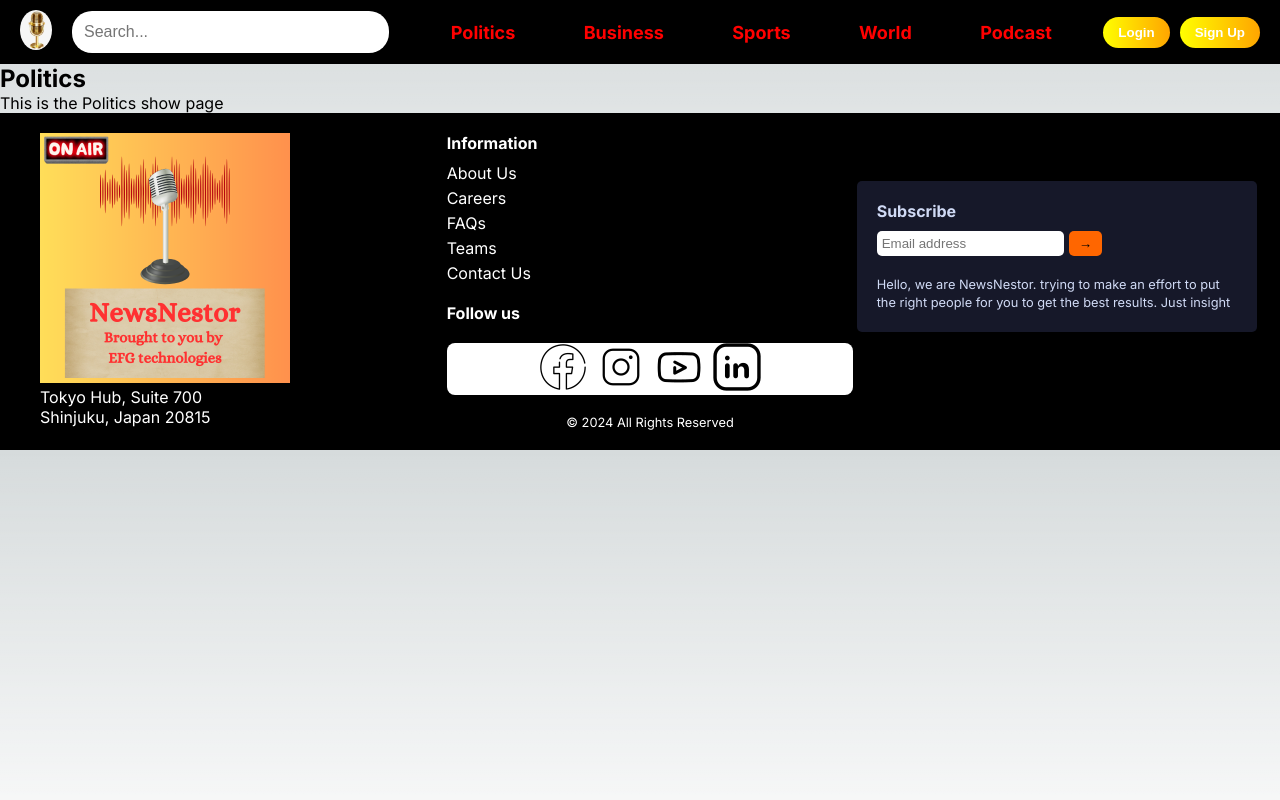
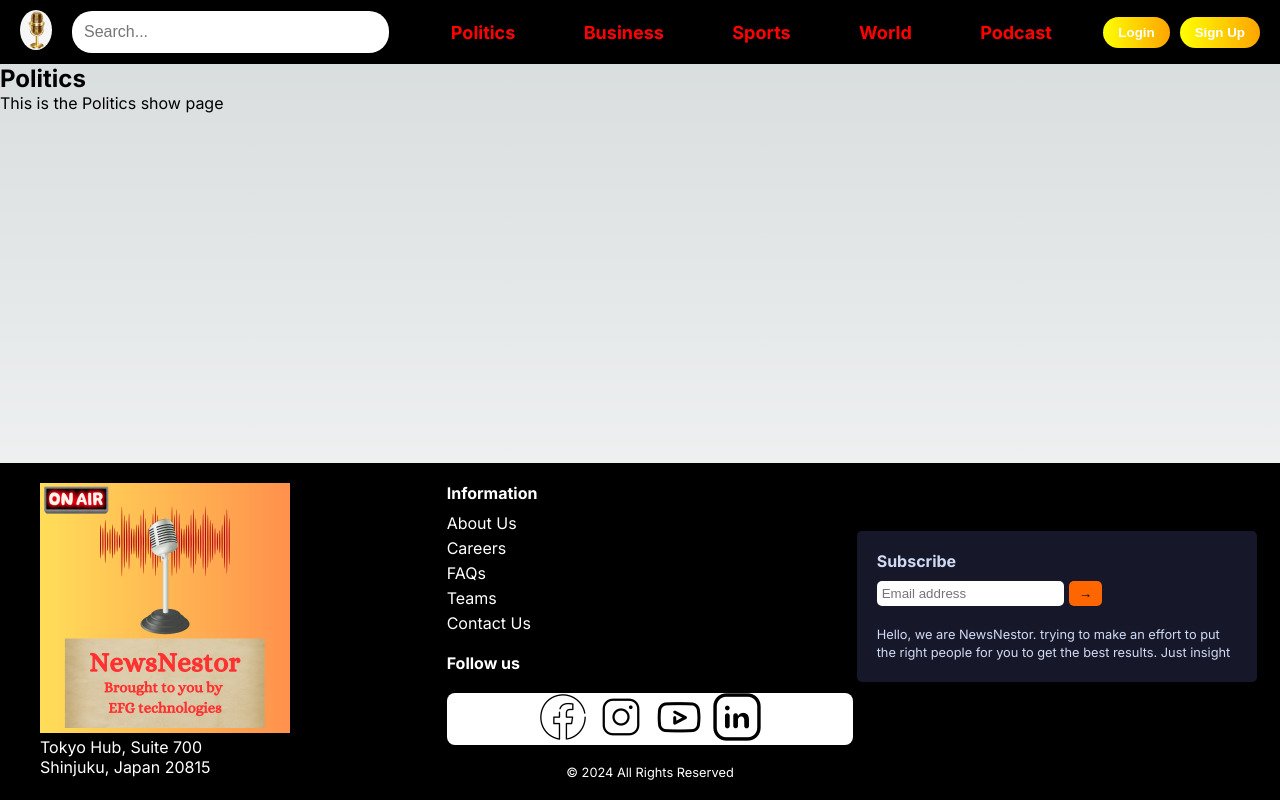
Before and after one commit to efg-technologies/demo-project, a Next.js app: page /politics in a window 1280 px wide. Built offline with nearby package versions, Linux system fonts and the light colour scheme.

Commit message:
Some CSS added

```diff
--- a/src/app/components/Politics.module.css
+++ b/src/app/components/Politics.module.css
@@ -0,0 +1,10 @@
+.main {
+  display: flex;
+  flex-direction: column;
+  min-height: 100vh;
+  justify-content: space-between;
+}
+
+.content {
+  flex-grow: 1;
+}
```
